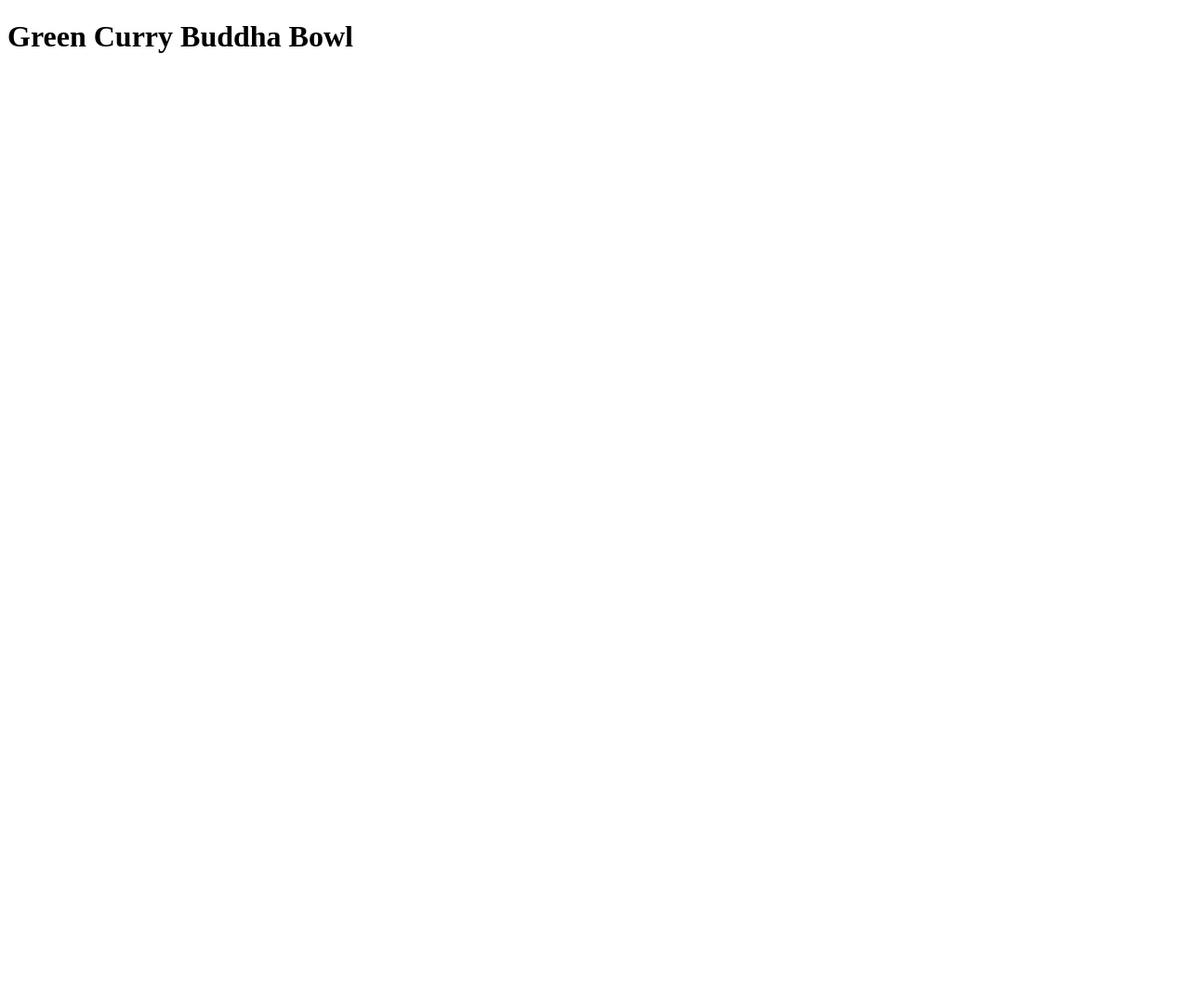
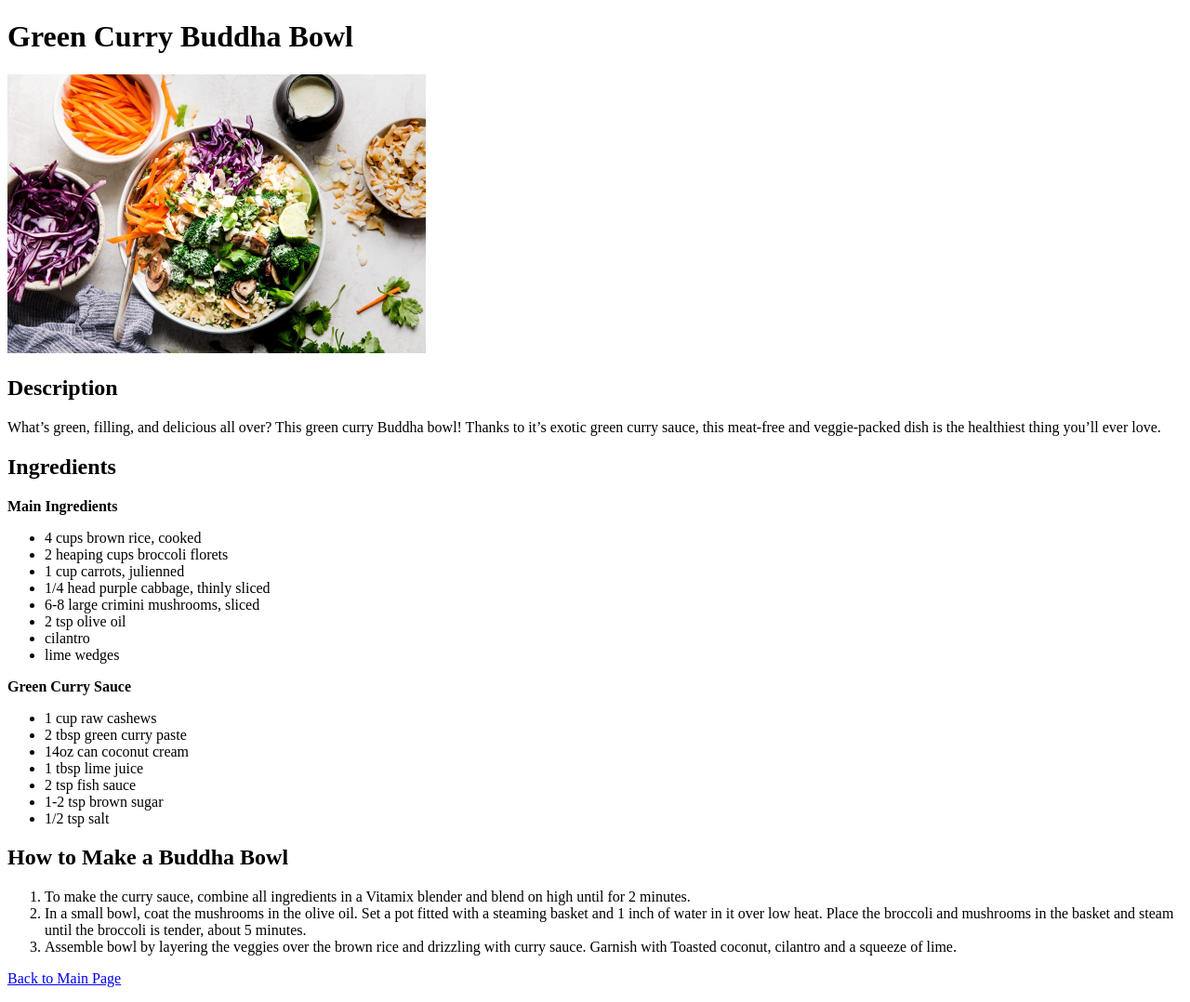
Before and after one commit to pedergoodman/odin-recipies, a plain HTML site: page recipes/Green-Curry-Buddha-Bowl.html in a window 1280 px wide. Shown: the whole page at 93% size. Before the commit the page ends 800 px from the top, so only its background shows below. Drawn offline with Linux system fonts and the light colour scheme.

Commit message:
Add content to page

```diff
--- a/recipes/Green-Curry-Buddha-Bowl.html
+++ b/recipes/Green-Curry-Buddha-Bowl.html
@@ -8,6 +8,38 @@
 </head>
 <body>
     <h1>Green Curry Buddha Bowl</h1>
+    <img src="../images/vegetarian-green-curry-budha-bowl-page-header.jpeg" alt="vegetarian-green-curry-budha-bowl-ingredients" style="height: 300px;">
+    <h2>Description</h2>
+    <p>What’s green, filling, and delicious all over? This green curry Buddha bowl! Thanks to it’s exotic green curry sauce, this meat-free and veggie-packed dish is the healthiest thing you’ll ever love.</p>
+    <h2>Ingredients</h2>
+    <p><strong>Main Ingredients</strong></p>
+    <ul>
+        <li>4 cups brown rice, cooked</li>
+        <li>2 heaping cups broccoli florets</li>
+        <li>1 cup carrots, julienned</li>
+        <li>1/4 head purple cabbage, thinly sliced</li>
+        <li>6-8 large crimini mushrooms, sliced</li>
+        <li>2 tsp olive oil</li>
+        <li>cilantro</li>
+        <li>lime wedges</li>
+    </ul>
+    <p><strong>Green Curry Sauce</strong></p>
+    <ul>
+        <li>1 cup raw cashews</li>
+        <li>2 tbsp green curry paste</li>
+        <li>14oz can coconut cream</li>
+        <li>1 tbsp lime juice</li>
+        <li>2 tsp fish sauce</li>
+        <li>1-2 tsp brown sugar</li>
+        <li>1/2 tsp salt</li>
+    </ul>
+    <h2>How to Make a Buddha Bowl</h2>
+    <ol>
+        <li>To make the curry sauce, combine all ingredients in a Vitamix blender and blend on high until for 2 minutes.</li>
+        <li>In a small bowl, coat the mushrooms in the olive oil. Set a pot fitted with a steaming basket and 1 inch of water in it over low heat. Place the broccoli and mushrooms in the basket and steam until the broccoli is tender, about 5 minutes.</li>
+        <li>Assemble bowl by layering the veggies over the brown rice and drizzling with curry sauce. Garnish with Toasted coconut, cilantro and a squeeze of lime.</li>
+    </ol>
 
+    <p><a href="../index.html">Back to Main Page</a></p>
 </body>
 </html>
```
